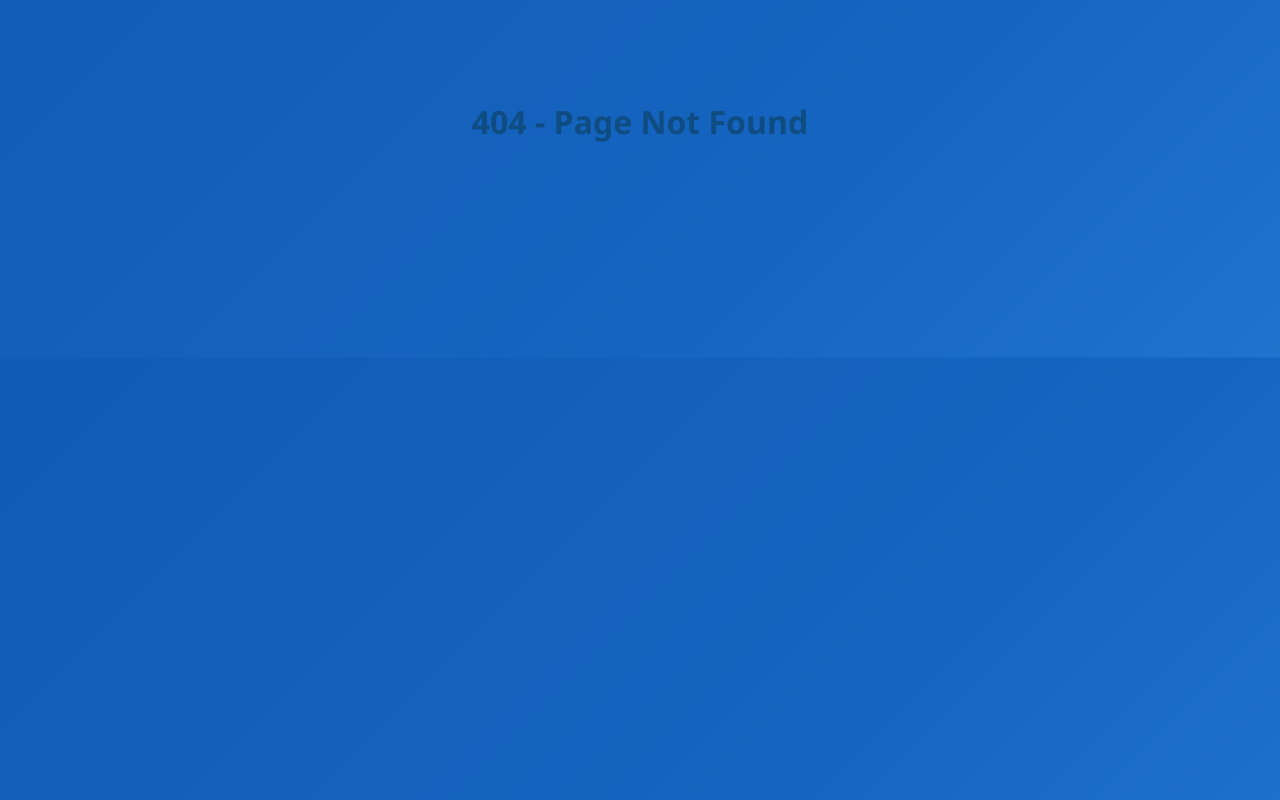
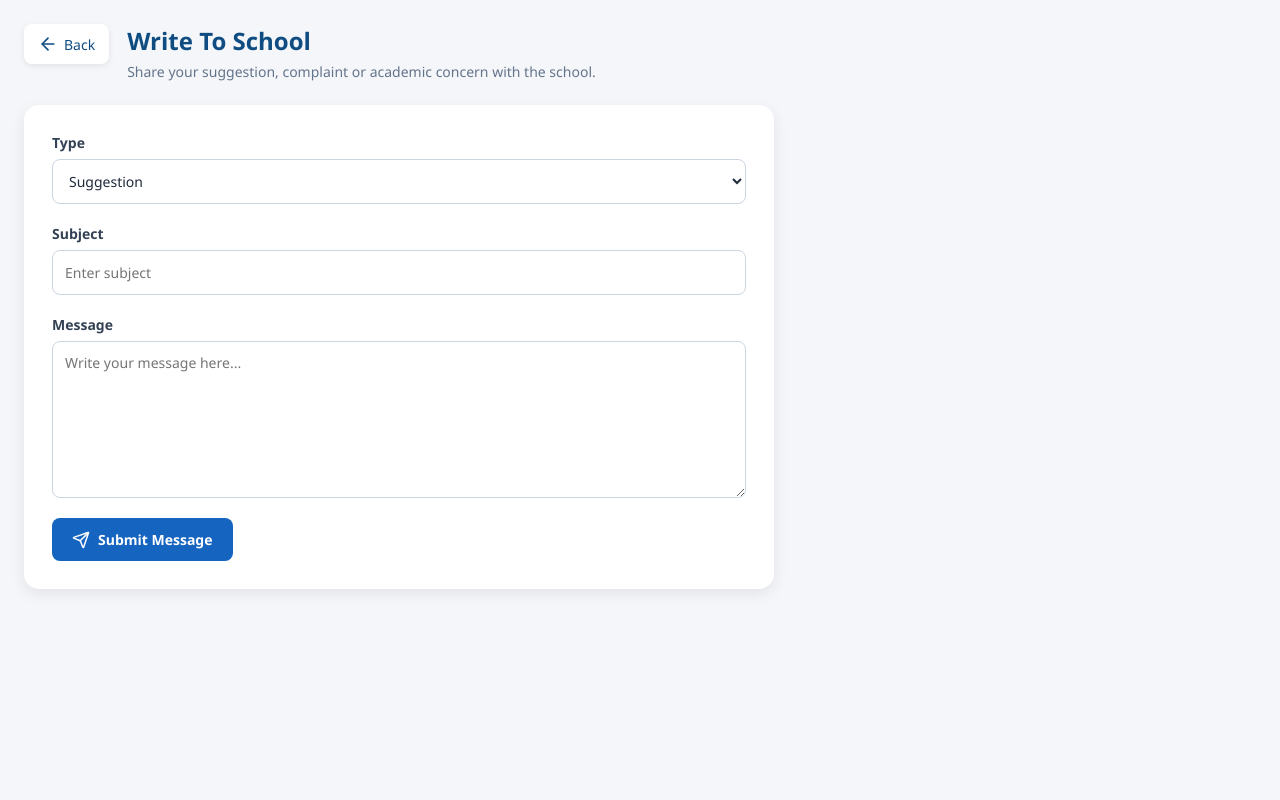
Before and after one commit to nirajkrsrv1990/DAV-Parent-Connect, a React (Vite) app in the folder client/: page /parent/write-to-school in a window 1280 px wide. Before the commit this address had no page. Built offline with nearby package versions, Linux system fonts and the light colour scheme.

Commit message:
Add parent write to school messaging

```diff
--- a/client/src/pages/parent/dashboard/ParentDashboard.tsx
+++ b/client/src/pages/parent/dashboard/ParentDashboard.tsx
@@ -330,10 +330,13 @@ export default function ParentDashboard() {
     <div className="menu-title">Settings</div>
   </div>
 
-  <div className="parent-menu-item">
-    <div className="menu-icon">✍️</div>
-    <div className="menu-title">Write To School</div>
-  </div>
+ <div
+  className="parent-menu-item"
+  onClick={() => navigate("/parent/write-to-school")}
+>
+  <div className="menu-icon">✍️</div>
+  <div className="menu-title">Write To School</div>
+</div>
 
   <div className="parent-menu-item">
     <div className="menu-icon">🎥</div>
--- /dev/null
+++ b/client/src/pages/parent/dashboard/ParentWriteToSchool.css
@@ -0,0 +1,140 @@
+.parent-write-school {
+  min-height: 100vh;
+  padding: 24px;
+  background: #f4f6f9;
+  box-sizing: border-box;
+}
+
+.write-school-header {
+  display: flex;
+  align-items: flex-start;
+  gap: 18px;
+  margin-bottom: 24px;
+}
+
+.write-school-back {
+  display: flex;
+  align-items: center;
+  gap: 6px;
+  border: none;
+  background: #ffffff;
+  color: #0f4c81;
+  padding: 10px 14px;
+  border-radius: 8px;
+  cursor: pointer;
+  font-size: 14px;
+  box-shadow: 0 2px 6px rgba(0, 0, 0, 0.08);
+}
+
+.write-school-back:hover {
+  background: #f0f7ff;
+}
+
+.write-school-header h1 {
+  margin: 0;
+  color: #0f4c81;
+  font-size: 24px;
+}
+
+.write-school-header p {
+  margin: 5px 0 0;
+  color: #64748b;
+  font-size: 14px;
+}
+
+.write-school-card {
+  max-width: 750px;
+  background: #ffffff;
+  padding: 28px;
+  border-radius: 15px;
+  box-shadow: 0 5px 15px rgba(0, 0, 0, 0.08);
+}
+
+.form-group {
+  margin-bottom: 20px;
+}
+
+.form-group label {
+  display: block;
+  margin-bottom: 7px;
+  color: #334155;
+  font-size: 14px;
+  font-weight: 600;
+}
+
+.form-group input,
+.form-group select,
+.form-group textarea {
+  width: 100%;
+  box-sizing: border-box;
+  border: 1px solid #cbd5e1;
+  border-radius: 8px;
+  padding: 11px 12px;
+  font-family: inherit;
+  font-size: 14px;
+  color: #1e293b;
+  background: #ffffff;
+  outline: none;
+}
+
+.form-group input:focus,
+.form-group select:focus,
+.form-group textarea:focus {
+  border-color: #1565c0;
+  box-shadow: 0 0 0 2px rgba(21, 101, 192, 0.1);
+}
+
+.form-group textarea {
+  resize: vertical;
+  min-height: 150px;
+}
+
+.write-school-submit {
+  display: inline-flex;
+  align-items: center;
+  justify-content: center;
+  gap: 8px;
+  border: none;
+  border-radius: 8px;
+  padding: 12px 20px;
+  background: #1565c0;
+  color: #ffffff;
+  font-size: 14px;
+  font-weight: 600;
+  cursor: pointer;
+}
+
+.write-school-submit:hover {
+  background: #0f4c81;
+}
+
+.write-school-submit:disabled {
+  opacity: 0.6;
+  cursor: not-allowed;
+}
+
+@media (max-width: 600px) {
+  .parent-write-school {
+    padding: 16px;
+  }
+
+  .write-school-header {
+    gap: 12px;
+  }
+
+  .write-school-header h1 {
+    font-size: 20px;
+  }
+
+  .write-school-header p {
+    font-size: 13px;
+  }
+
+  .write-school-card {
+    padding: 20px;
+  }
+
+  .write-school-back span {
+    display: none;
+  }
+}
--- /dev/null
+++ b/client/src/pages/parent/dashboard/ParentWriteToSchool.tsx
@@ -0,0 +1,196 @@
+import { useState } from "react";
+import { useNavigate } from "react-router-dom";
+import { ArrowLeft, Send } from "lucide-react";
+import apiClient from "../../../services/apiClient";
+import "./ParentWriteToSchool.css";
+
+export default function ParentWriteToSchool() {
+  const navigate = useNavigate();
+
+  const [messageType, setMessageType] = useState("Suggestion");
+  const [subject, setSubject] = useState("");
+  const [message, setMessage] = useState("");
+  const [submitting, setSubmitting] = useState(false);
+
+  const handleSubmit = async (e: React.FormEvent) => {
+    e.preventDefault();
+
+    if (!subject.trim() || !message.trim()) {
+      alert("Please enter subject and message.");
+      return;
+    }
+
+    try {
+      setSubmitting(true);
+
+      const parentData = localStorage.getItem("parent");
+
+      if (!parentData) {
+        alert("Parent session not found. Please login again.");
+        navigate("/parent/login");
+        return;
+      }
+
+      const parent = JSON.parse(parentData);
+
+      const admissionNo =
+        parent.admission_no ||
+        parent.admissionNo;
+
+      if (!admissionNo) {
+        alert("Student admission number not found.");
+        return;
+      }
+
+      const response = await apiClient.post(
+        "/parent/messages",
+        {
+          admission_no: admissionNo,
+          message_type: messageType,
+          subject: subject.trim(),
+          message: message.trim(),
+        }
+      );
+
+      if (response.data?.success) {
+        alert("Your message has been submitted successfully.");
+
+        setSubject("");
+        setMessage("");
+        setMessageType("Suggestion");
+
+        navigate("/parent/dashboard");
+      } else {
+        alert(
+          response.data?.message ||
+            "Unable to submit your message."
+        );
+      }
+    } catch (error: any) {
+      console.error(
+        "Parent Message Error:",
+        error
+      );
+
+      alert(
+        error?.response?.data?.message ||
+          "Unable to submit your message."
+      );
+    } finally {
+      setSubmitting(false);
+    }
+  };
+
+  return (
+    <div className="parent-write-school">
+
+      <div className="write-school-header">
+        <button
+          type="button"
+          className="write-school-back"
+          onClick={() => navigate("/parent/dashboard")}
+        >
+          <ArrowLeft size={20} />
+          <span>Back</span>
+        </button>
+
+        <div>
+          <h1>Write To School</h1>
+          <p>
+            Share your suggestion, complaint or
+            academic concern with the school.
+          </p>
+        </div>
+      </div>
+
+      <div className="write-school-card">
+
+        <form onSubmit={handleSubmit}>
+
+          <div className="form-group">
+            <label htmlFor="messageType">
+              Type
+            </label>
+
+            <select
+              id="messageType"
+              value={messageType}
+              onChange={(e) =>
+                setMessageType(e.target.value)
+              }
+              disabled={submitting}
+            >
+              <option value="Suggestion">
+                Suggestion
+              </option>
+
+              <option value="Complaint">
+                Complaint
+              </option>
+
+              <option value="Academic Issue">
+                Academic Issue
+              </option>
+
+              <option value="Other">
+                Other
+              </option>
+            </select>
+          </div>
+
+          <div className="form-group">
+            <label htmlFor="subject">
+              Subject
+            </label>
+
+            <input
+              id="subject"
+              type="text"
+              value={subject}
+              onChange={(e) =>
+                setSubject(e.target.value)
+              }
+              placeholder="Enter subject"
+              maxLength={200}
+              disabled={submitting}
+              required
+            />
+          </div>
+
+          <div className="form-group">
+            <label htmlFor="message">
+              Message
+            </label>
+
+            <textarea
+              id="message"
+              value={message}
+              onChange={(e) =>
+                setMessage(e.target.value)
+              }
+              placeholder="Write your message here..."
+              rows={7}
+              disabled={submitting}
+              required
+            />
+          </div>
+
+          <button
+            type="submit"
+            className="write-school-submit"
+            disabled={submitting}
+          >
+            <Send size={18} />
+
+            {submitting
+              ? "Submitting..."
+              : "Submit Message"}
+          </button>
+
+        </form>
+
+      </div>
+
+    </div>
+  );
+}
--- a/client/src/routes/AppRoutes.tsx
+++ b/client/src/routes/AppRoutes.tsx
@@ -40,6 +40,7 @@ import ParentAttendance from "../pages/parent/dashboard/ParentAttendance";
 import ParentAnnualCalendar from "../pages/parent/dashboard/ParentAnnualCalendar";
 import ParentAnnualAttendance from "../pages/parent/dashboard/ParentAnnualAttendance";
 import ParentResults from "../pages/parent/dashboard/ParentResults";
+import ParentWriteToSchool from "../pages/parent/dashboard/ParentWriteToSchool";
 
 export default function AppRoutes() {
   return (
@@ -88,6 +89,10 @@ export default function AppRoutes() {
       <Route path="/parent/signup" element={<ParentSignup />} />
       <Route path="/parent/login" element={<ParentLogin />} />
       <Route path="/parent/dashboard" element={<ParentDashboard />} />
+      <Route
+  path="/parent/write-to-school"
+  element={<ParentWriteToSchool />}
+/>
       <Route path="/parent/homework" element={<ParentHomework />} />
       <Route path="/parent/attendance" element={<ParentAttendance />} />
       <Route
```
Also changed, not shown: 2 other files (tests, documents, lock files or other folders).
